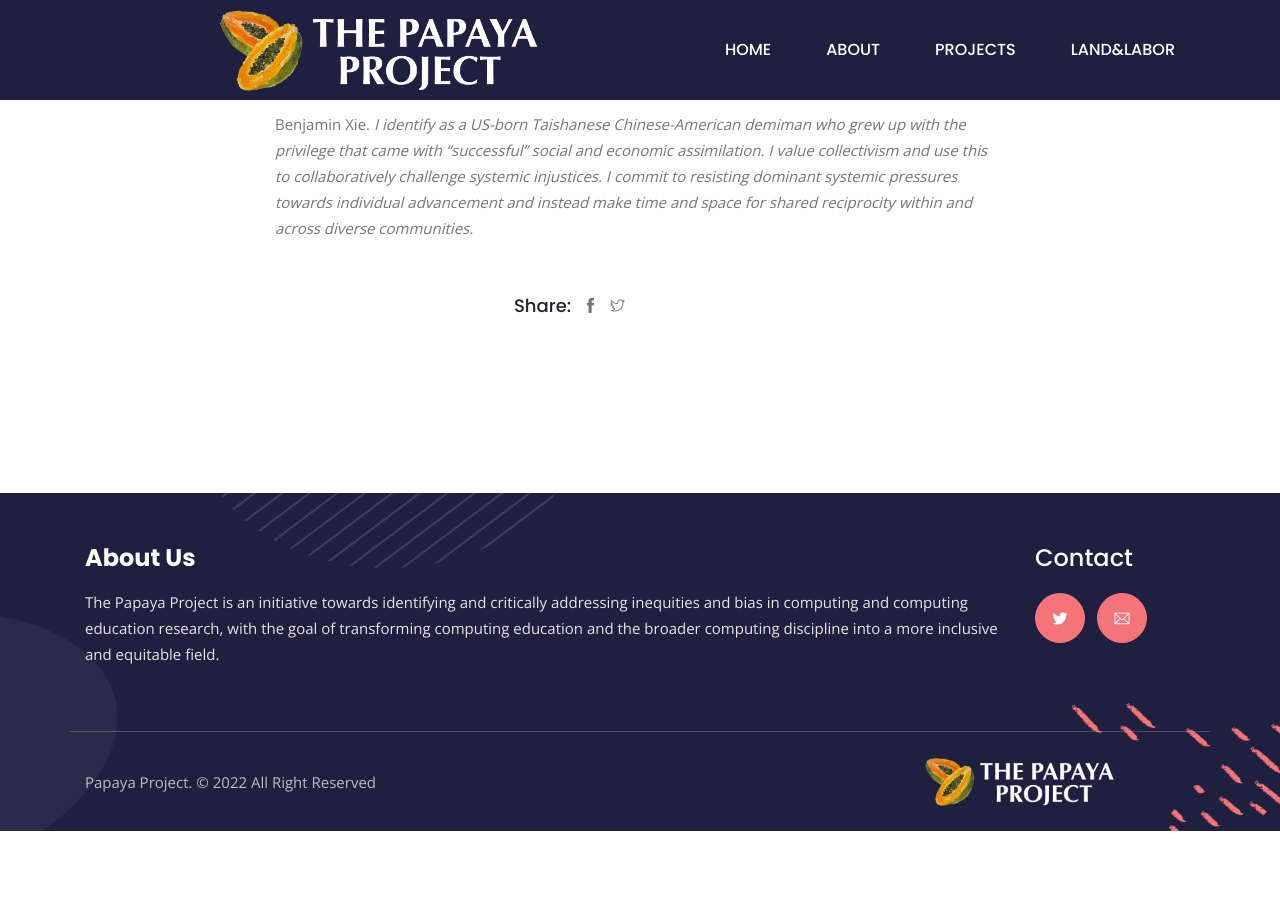
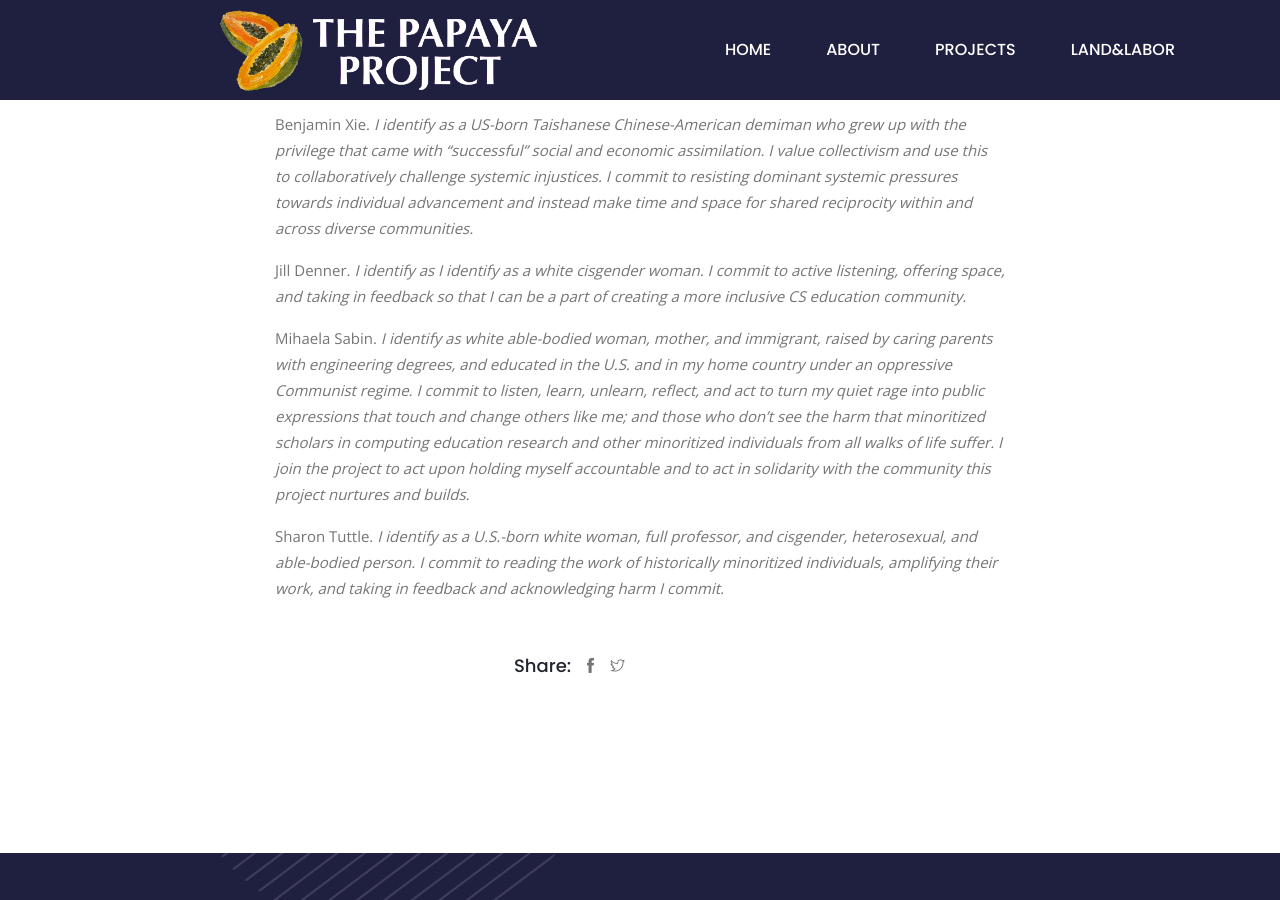
Before and after one commit to the-papaya-project/the-papaya-project.github.io, a Jekyll site: the page built from _posts/2022-09-14-letter.md, in a window 1280 px wide and 900 px high, scrolled down 7335 px. Built offline with Jekyll 4.4.1, drawn with Linux system fonts in a browser that asks for light colours; before the commit the page ends 8166 px from its top, so only the background shows below that.

Commit message:
Week 3 signature update

```diff
--- a/_posts/2022-09-14-letter.md
+++ b/_posts/2022-09-14-letter.md
@@ -145,3 +145,9 @@ Valerie Barr. *I identify as a white lesbian cis-gender woman. I commit to conti
 Amy Csizmar Dalal. *I identify as a white woman and full professor. I commit to use my position and capital on campus to elevate the voices of others and do the difficult work of institutional (and personal) change; de-weaponize the tools and spaces of computing; reflect on and repair past, present, and future harms.*
 
 Benjamin Xie. *I identify as a US-born Taishanese Chinese-American demiman who grew up with the privilege that came with "successful" social and economic assimilation. I value collectivism and use this to collaboratively challenge systemic injustices. I commit to resisting dominant systemic pressures towards individual advancement and instead make time and space for shared reciprocity within and across diverse communities.*
+
+Jill Denner. *I identify as I identify as a white cisgender woman. I commit to active listening, offering space, and taking in feedback so that I can be a part of creating a more inclusive CS education community.*
+
+Mihaela Sabin. *I identify as white able-bodied woman, mother, and immigrant, raised by caring parents with engineering degrees, and educated in the U.S. and in my home country under an oppressive Communist regime. I commit to listen, learn, unlearn, reflect, and act to turn my quiet rage into public expressions that touch and change others like me; and those who don't see the harm that minoritized scholars in computing education research and other minoritized individuals from all walks of life suffer. I join the project to act upon holding myself accountable and to act in solidarity with the community this project nurtures and builds.*
+
+Sharon Tuttle. *I identify as a U.S.-born white woman, full professor, and cisgender, heterosexual, and able-bodied person. I commit to reading the work of historically minoritized individuals, amplifying their work, and taking in feedback and acknowledging harm I commit.*
```
